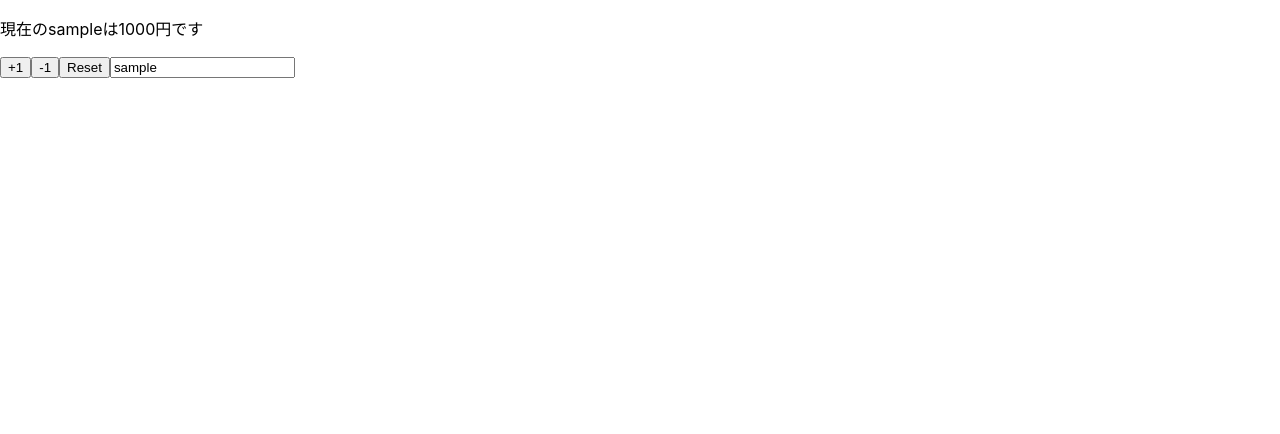
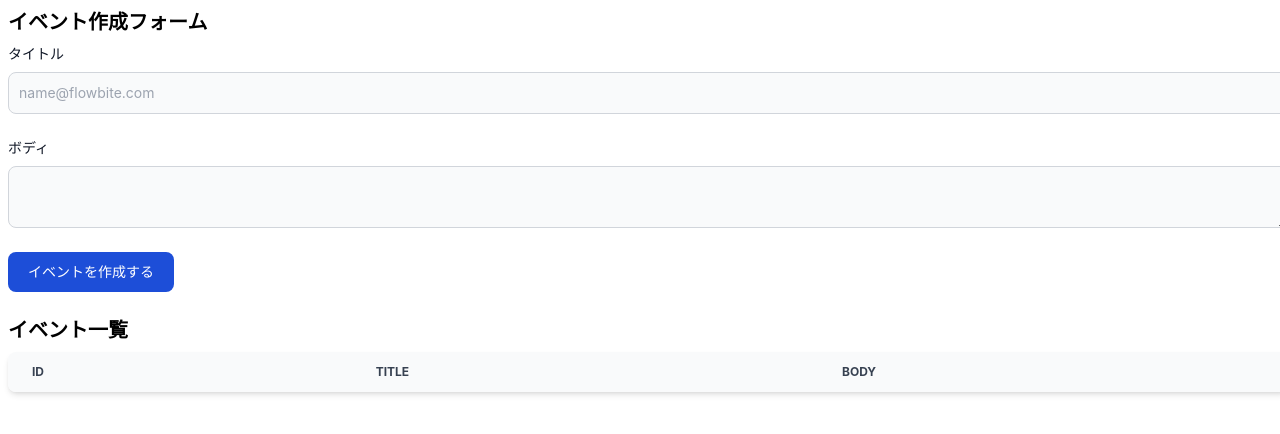
Before and after one commit to yirszk/my-react-hooks-practice, a React (Create React App) app: page / in a window 1280 px wide. Shown: the top 434 px of the page. Built offline with nearby package versions, Linux system fonts and the light colour scheme.

Commit message:
some inplements

```diff
--- a/package.json
+++ b/package.json
@@ -34,5 +34,10 @@
       "last 1 firefox version",
       "last 1 safari version"
     ]
+  },
+  "devDependencies": {
+    "autoprefixer": "^10.4.7",
+    "postcss": "^8.4.14",
+    "tailwindcss": "^3.1.6"
   }
 }
--- /dev/null
+++ b/postcss.config.js
@@ -0,0 +1,6 @@
+module.exports = {
+  plugins: {
+    tailwindcss: {},
+    autoprefixer: {},
+  },
+}
--- a/src/App.js
+++ b/src/App.js
@@ -1,5 +1,5 @@
 import { useEffect, useState } from 'react';
-import './App.css';
+import '.././App.css';
 
 const App = (props) => {
   const [state, setState] = useState(props);
@@ -33,7 +33,7 @@ const App = (props) => {
       <button onClick={() => setState({ ...state, price: price - 1 })}>
         -1
       </button>
-      <button onClick={reset}>Reset</button>
+      <button className="m-2" onClick={reset}>Reset</button>
       <input
         value={state.name}
         onChange={(e) => setState({ ...state, name: e.target.value })}
--- /dev/null
+++ b/src/components/App.js
@@ -0,0 +1,101 @@
+import { useReducer, useState } from 'react';
+import Event from '../components/Event';
+import reducer from '../reducers/index.js';
+
+const App = () => {
+  const [state, dispatch] = useReducer(reducer, []);
+  const [title, setTitle] = useState('');
+  const [body, setBody] = useState('');
+
+  const addEvent = (e) => {
+    e.preventDefault();
+    console.log({ title, body });
+
+    dispatch({
+      type: 'CREATE_EVENT',
+      title: title,
+      body: body,
+    });
+
+    // 入力したものをinputやtextareaから削除しておく
+    setTitle('');
+    setBody('');
+  };
+
+  return (
+    <>
+      <div className='container mx-2'>
+        <h4 className='text-xl font-bold my-2'>イベント作成フォーム</h4>
+
+        <form>
+          <div className='mb-6'>
+            <label
+              htmlFor='formEventTitle'
+              className='block mb-2 text-sm font-medium text-gray-900'
+            >
+              タイトル
+            </label>
+            <input
+              type='email'
+              id='formEventTitle'
+              className='bg-gray-50 border border-gray-300 text-gray-900 text-sm rounded-lg focus:ring-blue-500 focus:border-blue-500 block w-full p-2.5 className= className= className= className= className=:ring-blue-500 className=:border-blue-500'
+              placeholder='name@flowbite.com'
+              required=''
+              value={title}
+              onChange={(e) => setTitle(e.target.value)}
+            />
+          </div>
+          <div className='mb-6'>
+            <label
+              htmlFor='formEventTitle'
+              className='block mb-2 text-sm font-medium text-gray-900 className='
+            >
+              ボディ
+            </label>
+            <textarea
+              type='password'
+              id='formEventTitle'
+              className='bg-gray-50 border border-gray-300 text-gray-900 text-sm rounded-lg focus:ring-blue-500 focus:border-blue-500 block w-full p-2.5'
+              required=''
+              value={body}
+              onChange={(e) => setBody(e.target.value)}
+            />
+          </div>
+          <button
+            type='submit'
+            className='text-white bg-blue-700 hover:bg-blue-800 focus:ring-4 focus:outline-none focus:ring-blue-300 font-medium rounded-lg text-sm w-full sm:w-auto px-5 py-2.5 text-center'
+            onClick={addEvent}
+          >
+            イベントを作成する
+          </button>
+        </form>
+
+        <h4 className='text-xl font-bold mt-6 mb-2'>イベント一覧</h4>
+        <div className='overflow-x-auto relative shadow-md sm:rounded-lg'>
+          <table className='w-full text-sm text-left text-gray-500 '>
+            <thead className='text-xs text-gray-700 uppercase bg-gray-50  '>
+              <tr>
+                <th scope='col' className='py-3 px-6'>
+                  id
+                </th>
+                <th scope='col' className='py-3 px-6'>
+                  title
+                </th>
+                <th scope='col' className='py-3 px-6'>
+                  body
+                </th>
+              </tr>
+            </thead>
+            <tbody>
+              {state.map((event, index) => (
+                <Event key={index} event={event} dispatch={dispatch} />
+              ))}
+            </tbody>
+          </table>
+        </div>
+      </div>
+    </>
+  );
+};
+
+export default App;
--- /dev/null
+++ b/src/components/Event.js
@@ -0,0 +1,27 @@
+import React from 'react';
+
+const Event = ({ dispatch, event }) => {
+  const handleClickDeleteButton = () => {
+    dispatch({
+      type: 'DELETE_EVENT',
+      id: event.id,
+    });
+  };
+  return (
+    <tr>
+      <td className='py-4 px-6'>{event.id}</td>
+      <td className='py-4 px-6'>{event.title}</td>
+      <td className='py-4 px-6'>{event.body}</td>
+      <td class='py-4 px-6'>
+        <button
+          className='font-medium text-red-500 hover:underline'
+          onClick={handleClickDeleteButton}
+        >
+          Delete
+        </button>
+      </td>
+    </tr>
+  );
+};
+
+export default Event;
--- a/src/index.css
+++ b/src/index.css
@@ -1,3 +1,7 @@
+@tailwind base;
+@tailwind components;
+@tailwind utilities;
+
 body {
   margin: 0;
   font-family: -apple-system, BlinkMacSystemFont, 'Segoe UI', 'Roboto', 'Oxygen',
--- a/src/index.js
+++ b/src/index.js
@@ -1,7 +1,7 @@
 import React from 'react';
 import ReactDOM from 'react-dom/client';
 import './index.css';
-import App from './App';
+import App from './components/App';
 import reportWebVitals from './reportWebVitals';
 
 const root = ReactDOM.createRoot(document.getElementById('root'));
--- /dev/null
+++ b/src/reducers/index.js
@@ -0,0 +1,17 @@
+const events = (state = [], action) => {
+  switch (action.type) {
+    case 'CREATE_EVENT':
+      const event = { title: action.title, body: action.body };
+      const length = state.length;
+      const id = length === 0 ? 1 : state[length - 1].id + 1;
+      return [...state, { id: id, ...event }];
+    case 'DELETE_EVENT':
+      return state.filter(event => event.id !== action.id);
+    case 'DELETE_ALL_EVENT':
+      return [];
+    default:
+      return state;
+  }
+};
+
+export default events;
--- /dev/null
+++ b/tailwind.config.js
@@ -0,0 +1,10 @@
+/** @type {import('tailwindcss').Config} */
+module.exports = {
+  content: [
+    "./src/**/*.{js,jsx,ts,tsx}",
+  ],
+  theme: {
+    extend: {},
+  },
+  plugins: [],
+}
```
Also changed, not shown: 1 other file (tests, documents, lock files or other folders).
